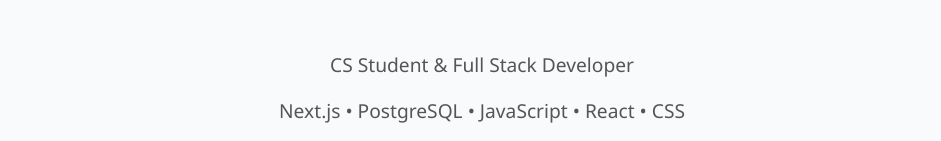
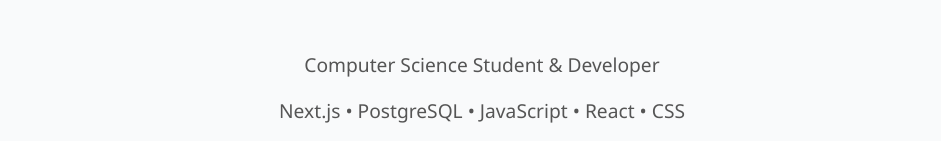
Before and after one commit to Fikiru-CS/My-Profilejs, a Next.js app: page / in a window 1280 px wide. Shown: the part 174-315 px from the top of the page, without its empty margins (158-1099 px from the left). Built offline with nearby package versions, Linux system fonts and the light colour scheme.

Commit message:
Update description in hero section

```diff
--- a/app/page.tsx
+++ b/app/page.tsx
@@ -3,7 +3,7 @@
     <main className="container">
       <section className="hero">
         <h1>Fikiru Tamiru</h1>
-        <p>CS Student & Full Stack Developer</p>
+        <p>Computer Science Student & Developer</p>
         <p>Next.js • PostgreSQL • JavaScript • React • CSS</p>
       </section>
 
```
